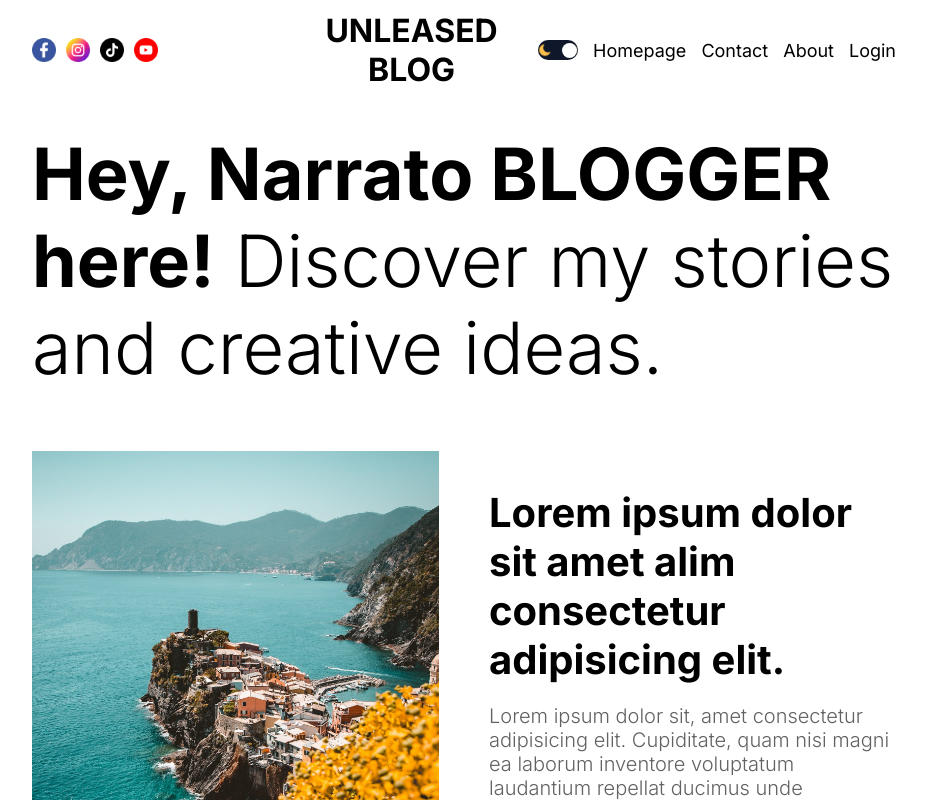
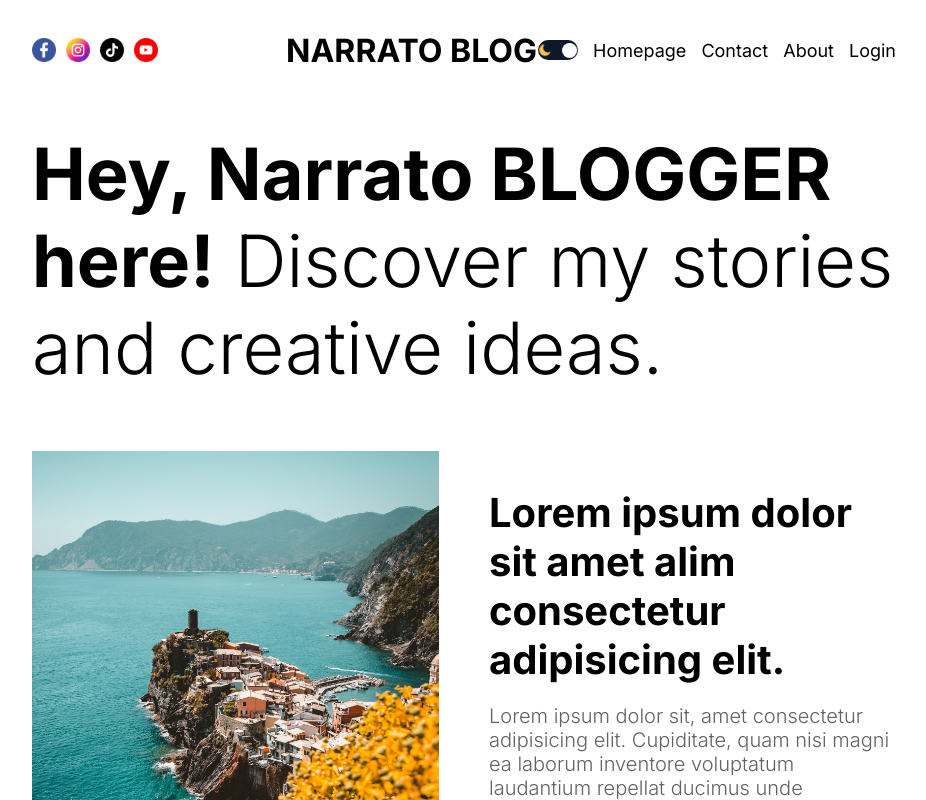
Before and after one commit to Tanishq2611/Full-Stack-Blog-App-, a Next.js app: page / in a window 1280 px wide. Shown: the top 800 px of the page, without its empty margins (176-1102 px from the left). Built offline with nearby package versions, Linux system fonts and the light colour scheme; no server answers; the database is empty.

Commit message:
Update Navbar.jsx

```diff
--- a/src/components/navbar/Navbar.jsx
+++ b/src/components/navbar/Navbar.jsx
@@ -14,7 +14,7 @@ const Navbar = () => {
         <Image src="/tiktok.png" alt="tiktok" width={24} height={24} />
         <Image src="/youtube.png" alt="youtube" width={24} height={24} />
       </div>
-      <div className={styles.logo}>UNLEASED BLOG</div>
+      <div className={styles.logo}>NARRATO BLOG</div>
       <div className={styles.links}>
         <ThemeToggle />
         <Link href="/" className={styles.link}>Homepage</Link>
```
